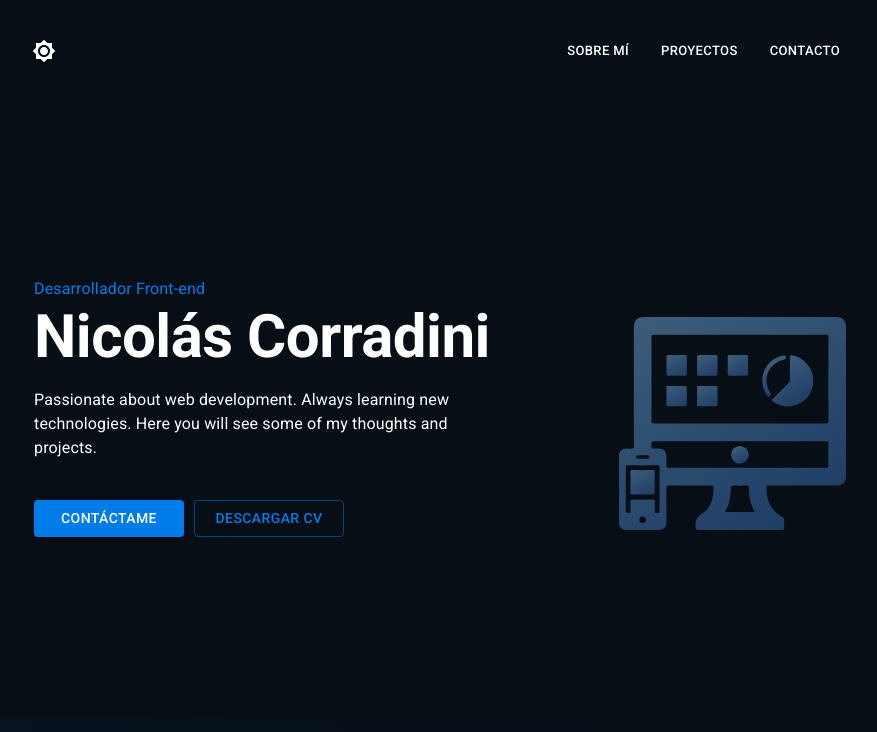
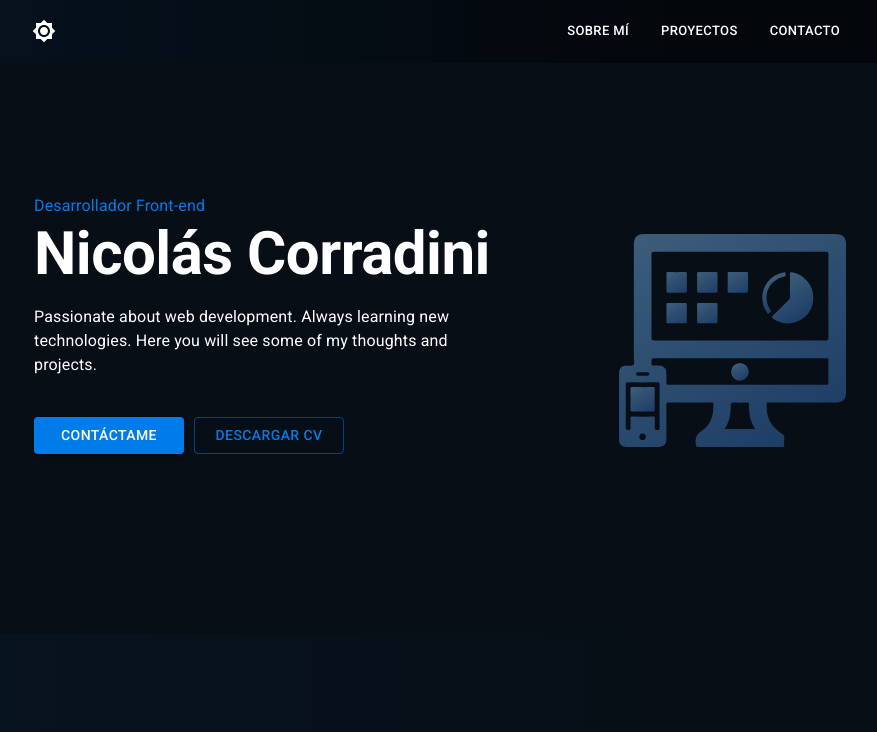
Before and after one commit to ncorradini/portfolio, a React (Create React App) app: page / in a window 1280 px wide. Shown: the top 732 px of the page, without its empty margins (200-1077 px from the left). Built offline with nearby package versions, Linux system fonts and the light colour scheme.

Commit message:
Created ElevationScroll component

```diff
--- /dev/null
+++ b/src/components/ElevationScroll/index.js
@@ -0,0 +1,18 @@
+import { cloneElement } from 'react';
+import useScrollTrigger from '@mui/material/useScrollTrigger';
+
+const ElevationScroll = props => {
+  const { children, window } = props;
+
+  const trigger = useScrollTrigger({
+    disableHysteresis: true,
+    threshold: 0,
+    target: window ? window() : undefined,
+  });
+
+  return cloneElement(children, {
+    elevation: trigger ? 4 : 0,
+  });
+};
+
+export default ElevationScroll;
--- a/src/components/Header/index.js
+++ b/src/components/Header/index.js
@@ -1,7 +1,10 @@
+import { AppBar, Box, Button, Container } from '@mui/material';
+import ElevationScroll from '../ElevationScroll';
 import ToggleMode from './ToggleMode';
-import { Box, Button, Container } from '@mui/material';
 
-const Header = ({ colorMode, theme }) => {
+const Header = props => {
+  const { colorMode, theme } = props;
+
   const sections = ['aboutme', 'proyects', 'contact'];
 
   const tradSection = text => {
@@ -13,8 +16,10 @@ const Header = ({ colorMode, theme }) => {
   };
 
   return (
+    <ElevationScroll {...props}>
+      <AppBar sx={{ background: 'linear-gradient(90deg, rgba(0,123,234,0.05) 5%, rgba(0,0,0,0.5) 70%)' }}>
         <Container maxWidth="md">
-      <Box component="header" sx={{ display: 'flex', marginTop: '20px', px: '10px' }}>
+          <Box sx={{ display: 'flex', px: '10px' }}>
             <ToggleMode colorMode={colorMode} theme={theme} />
 
             {/*  Menu List */}
@@ -27,10 +32,10 @@ const Header = ({ colorMode, theme }) => {
                 <Button
                   size="small"
                   key={section}
-              color="secondary"
                   disableRipple="true"
                   href={`#${section}`}
                   sx={{
+                    color: '#fff',
                     my: 2,
                     px: 2,
                     display: 'block',
@@ -46,6 +51,8 @@ const Header = ({ colorMode, theme }) => {
             </Box>
           </Box>
         </Container>
+      </AppBar>
+    </ElevationScroll>
   );
 };
 
```
Lines whose indentation alone changed are shown as unchanged.
